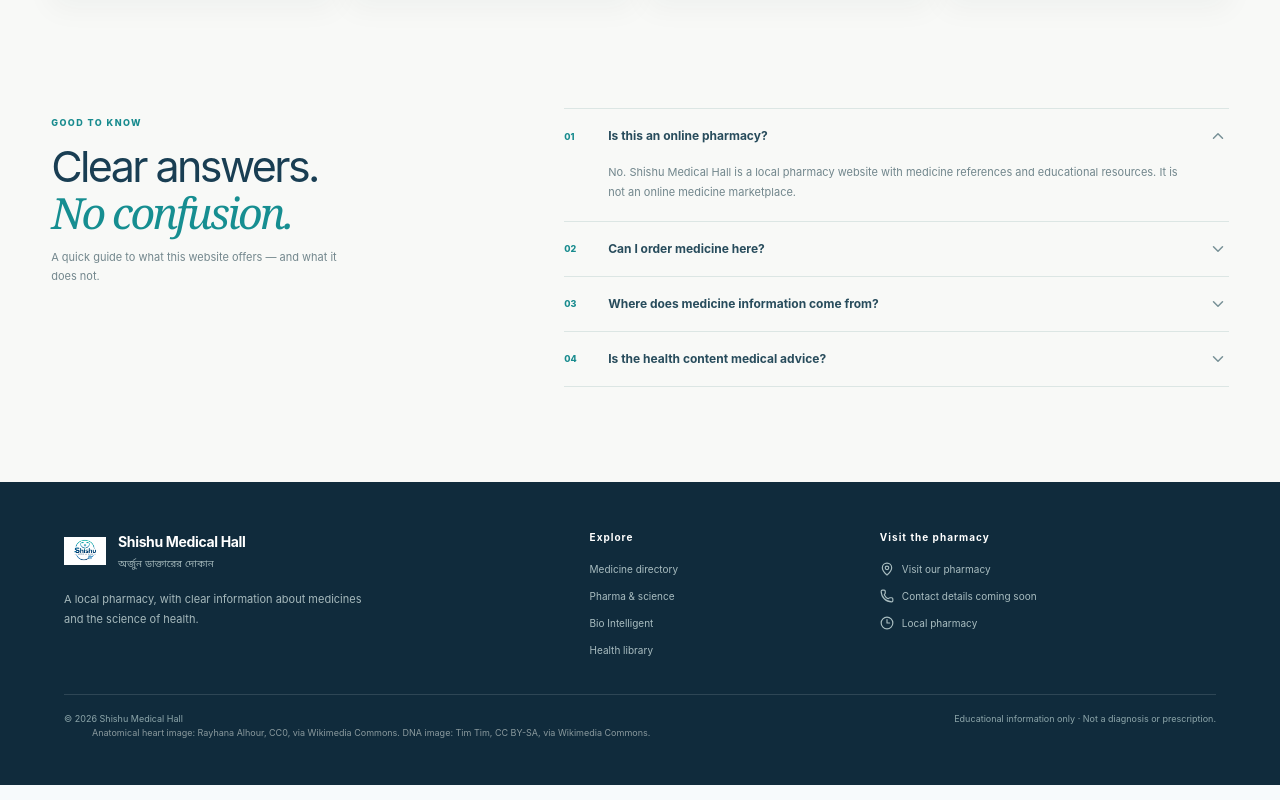
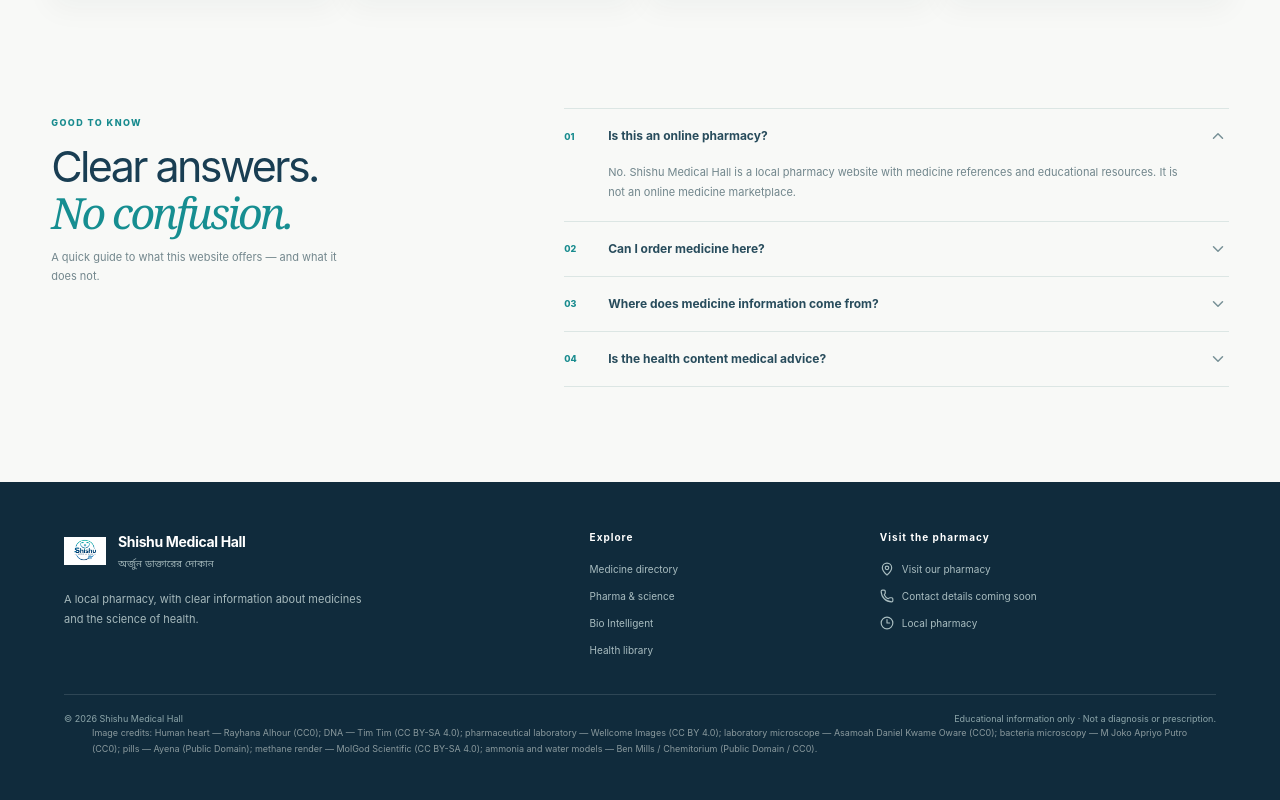
Before and after one commit to FlickScient/shishu-medical-hall, a Next.js app: page / in a window 1280 px wide. Shown: the part 3270-4070 px from the top of the page. Built offline with nearby package versions, Linux system fonts and the light colour scheme; no server answers.

Commit message:
Add complete scientific image attribution and remove unused card icon rendering

```diff
--- a/src/components/home-experience-v2.tsx
+++ b/src/components/home-experience-v2.tsx
@@ -78,7 +78,7 @@ function Footer({ profile }: { profile: Profile }) {
     <div className="s2-footer-links"><b>Explore</b><Link href="/medicines">Medicine directory</Link><Link href="/pharma">Pharma & science</Link><Link href="/bio-intelligent">Bio Intelligent</Link><Link href="/health-library">Health library</Link></div>
     <div className="s2-footer-links"><b>Visit the pharmacy</b><span><MapPin size={14}/>{profile.address || "Visit our pharmacy"}</span><span><Phone size={14}/>{profile.phone || "Contact details coming soon"}</span><span><Clock3 size={14}/>Local pharmacy</span></div></div>
     <div className="s2-footer-bottom"><span>© {new Date().getFullYear()} {profile.shop_name || "Shishu Medical Hall"}</span><span>Educational information only · Not a diagnosis or prescription.</span></div>
-    <p className="s2-image-credit">Anatomical heart image: Rayhana Alhour, CC0, via Wikimedia Commons. DNA image: Tim Tim, CC BY-SA, via Wikimedia Commons.</p>
+    <p className="s2-image-credit">Image credits: Human heart — Rayhana Alhour (CC0); DNA — Tim Tim (CC BY-SA 4.0); pharmaceutical laboratory — Wellcome Images (CC BY 4.0); laboratory microscope — Asamoah Daniel Kwame Oware (CC0); bacteria microscopy — M Joko Apriyo Putro (CC0); pills — Ayena (Public Domain); methane render — MolGod Scientific (CC BY-SA 4.0); ammonia and water models — Ben Mills / Chemitorium (Public Domain / CC0).</p>
   </footer>;
 }
 
@@ -129,7 +129,7 @@ export function HomeExperienceV2({ profile = {}, medicineCount = null }: { profi
 
     <section className="s2-discover">
       <div className="s2-section-head"><div><span className="s2-kicker">EXPLORE THE KNOWLEDGE SPACE</span><h2>Four ways to look<br/><em>closer at health.</em></h2></div><p>Start with a medicine reference, explore the science behind it or build a clearer understanding of everyday health.</p></div>
-      <div className="s2-discover-list">{cards.map((card,i)=>{const Icon=card.icon;return <motion.article className={"s2-discover-card "+card.tone} key={card.no} initial={{opacity:0,y:22}} whileInView={{opacity:1,y:0}} viewport={{once:true,amount:.2}} transition={{duration:.5,delay:i*.08}}><div className="s2-card-art s2-card-photo"><img src={card.image} alt={card.alt} loading="lazy"/><span>0{Number(card.no)} / FIELD NOTE</span></div><div className="s2-card-copy"><span className="s2-kicker">{card.label}</span><h3>{card.title}</h3><p>{card.body}</p><Link href={card.href}>Explore section <ArrowUpRight size={16}/></Link></div></motion.article>})}
+      <div className="s2-discover-list">{cards.map((card,i)=>{return <motion.article className={"s2-discover-card "+card.tone} key={card.no} initial={{opacity:0,y:22}} whileInView={{opacity:1,y:0}} viewport={{once:true,amount:.2}} transition={{duration:.5,delay:i*.08}}><div className="s2-card-art s2-card-photo"><img src={card.image} alt={card.alt} loading="lazy"/><span>0{Number(card.no)} / FIELD NOTE</span></div><div className="s2-card-copy"><span className="s2-kicker">{card.label}</span><h3>{card.title}</h3><p>{card.body}</p><Link href={card.href}>Explore section <ArrowUpRight size={16}/></Link></div></motion.article>})}
         <motion.article className="s2-discover-card bio" initial={{opacity:0,y:22}} whileInView={{opacity:1,y:0}} viewport={{once:true,amount:.2}} transition={{duration:.5,delay:.24}}><div className="s2-card-art s2-dna-art"><img src="https://commons.wikimedia.org/wiki/Special:FilePath/3D_DNA.png?width=900" alt="Three-dimensional DNA double helix visualization" loading="lazy"/><span>04 / VISUAL BIOLOGY</span></div><div className="s2-card-copy"><span className="s2-kicker">VISUAL BIOLOGY / FOUR CHAPTERS</span><h3>Step inside the human body.</h3><p>Explore the heart, cells and DNA, pharmacology and the research behind new treatments.</p><Link href="/bio-intelligent">Discover Bio Intelligent <ArrowUpRight size={16}/></Link></div></motion.article>
       </div>
     </section>
```
